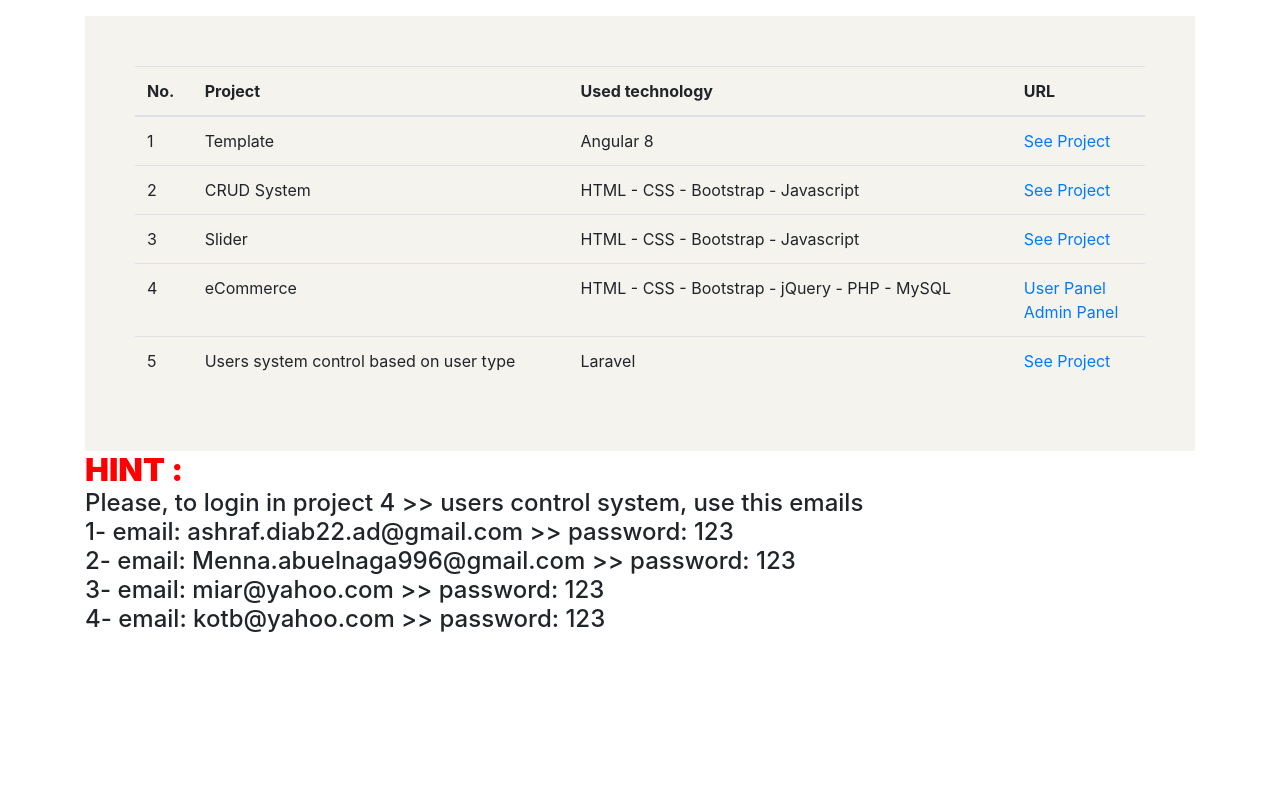
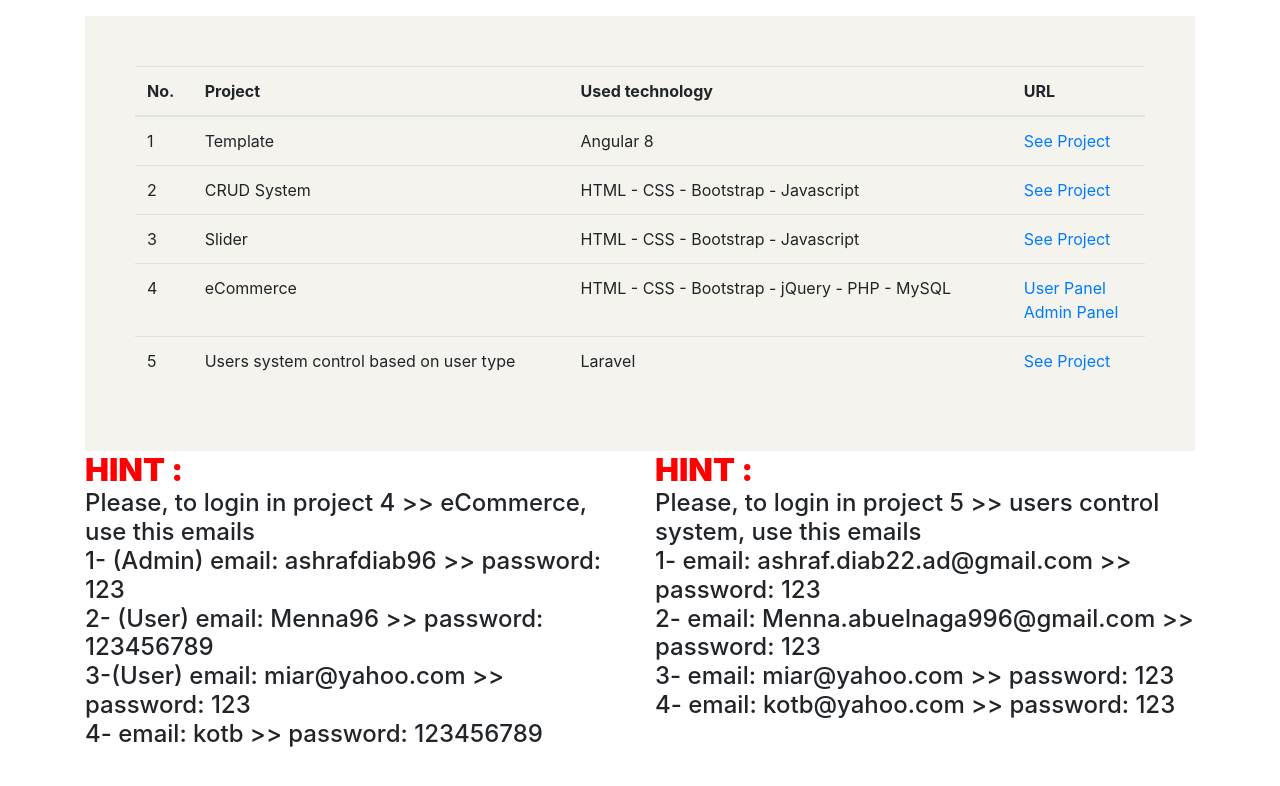
Before and after one commit to ashrafdiab96/MyWork, a plain HTML site: page index.html in a window 1280 px wide. Drawn offline with Linux system fonts and the light colour scheme.

Commit message:
last
last

```diff
--- a/index.html
+++ b/index.html
@@ -69,9 +69,15 @@
             </div>
         </div>
         <div class="row">
-            <div class="col">
+            <div class="col-md-6">
                 <h4>
-                    <span class="hint">HINT : </span><br>Please, to login in project 4 >> users control system, use this emails<br> 1- email: ashraf.diab22.ad@gmail.com >> password: 123<br> 2- email: Menna.abuelnaga996@gmail.com >> password: 123<br> 3-
+                    <span class="hint">HINT : </span><br>Please, to login in project 4 >> eCommerce, use this emails<br> 1- (Admin) email: ashrafdiab96 >> password: 123<br> 2- (User) email: Menna96 >> password: 123456789<br> 3-(User)
+                    email: miar@yahoo.com >> password: 123<br> 4- email: kotb >> password: 123456789<br>
+                </h4>
+            </div>
+            <div class="col-md-6">
+                <h4>
+                    <span class="hint">HINT : </span><br>Please, to login in project 5 >> users control system, use this emails<br> 1- email: ashraf.diab22.ad@gmail.com >> password: 123<br> 2- email: Menna.abuelnaga996@gmail.com >> password: 123<br> 3-
                     email: miar@yahoo.com >> password: 123<br> 4- email: kotb@yahoo.com >> password: 123<br>
                 </h4>
             </div>
```
